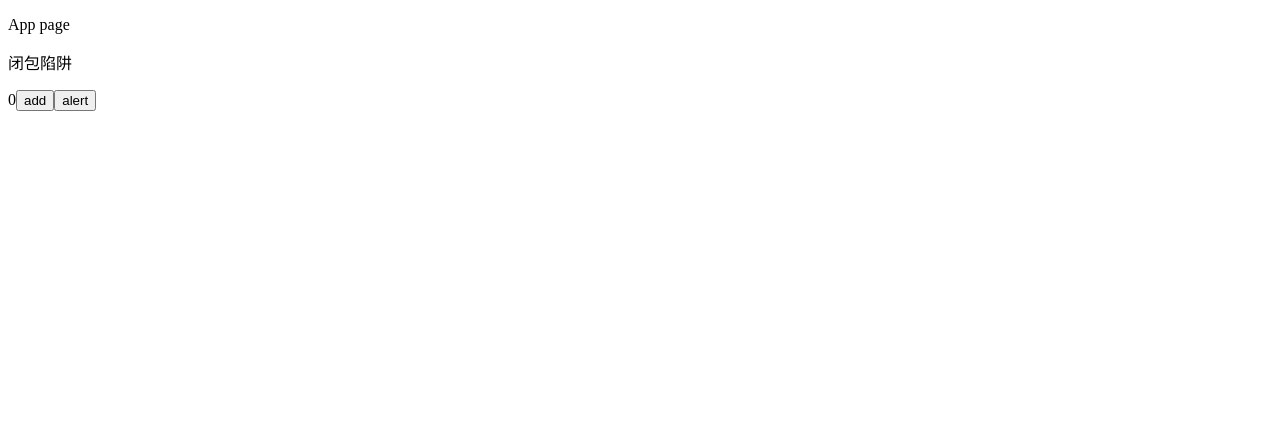
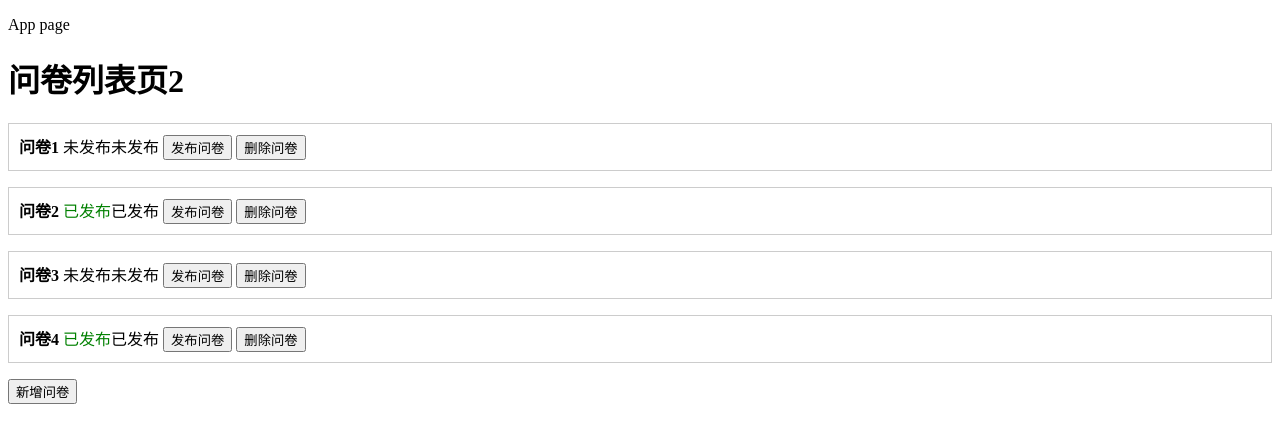
Before and after one commit to squall140/questionnaire, a React (Create React App) app: page / in a window 1280 px wide. Shown: the top 442 px of the page. Built offline with nearby package versions, Linux system fonts and the light colour scheme.

Commit message:
feat styles - 1
ClassNames, CSS Module

```diff
--- a/package.json
+++ b/package.json
@@ -11,6 +11,7 @@
     "@types/react": "^18.0.0",
     "@types/react-dom": "^18.0.0",
     "ahooks": "^3.8.4",
+    "classnames": "^2.5.1",
     "immer": "^10.1.1",
     "react": "18",
     "react-dom": "18",
--- a/src/App.tsx
+++ b/src/App.tsx
@@ -1,6 +1,6 @@
 import React from 'react'
 // import StateDemo from './StateDemo'
-// import List2 from './List2'
+import List2 from './List2'
 // import Demo from './ImmerDemo'
 // import CallBackDemo from './UseCallbackDemo'
 // import useTitle from './hooks/useTitle'
@@ -9,7 +9,7 @@
 // ahooks
 // import { useTitle } from 'ahooks'
 // import { useMouse } from 'ahooks'
-import ClosureTrap from './ClosureTrap'
+// import ClosureTrap from './ClosureTrap'
 
 function App() {
   // Custom hooks
@@ -23,10 +23,10 @@
       <p>App page</p>
       {/* <p>{loading ? 'Loading...' : info}</p> */}
       {/* <StateDemo /> */}
-      {/* <List2 /> */}
+      <List2 />
       {/* <Demo /> */}
       {/* <CallBackDemo /> */}
-      <ClosureTrap />
+      {/* <ClosureTrap /> */}
     </>
   )
 }
--- /dev/null
+++ b/src/components/QuestionCard.css
@@ -0,0 +1,9 @@
+.list-item{
+     border: 1px solid #ccc;
+     padding: 10px;
+     margin-bottom: 16px;
+}
+
+.published {
+     border-color: green;
+}
--- /dev/null
+++ b/src/components/QuestionCard.module.css
@@ -0,0 +1,9 @@
+.list-item{
+    border: 1px solid #ccc;
+    padding: 10px;
+    margin-bottom: 16px;
+}
+
+.published {
+    border-color: green;
+}
--- a/src/components/QuestionCard.tsx
+++ b/src/components/QuestionCard.tsx
@@ -1,4 +1,7 @@
 import React, { FC, useEffect } from 'react'
+// import './QuestionCard.css'
+// import classNames from 'classnames'
+import styles from './QuestionCard.module.css'
 
 // ts 自定义类型
 type PropsType = {
@@ -49,9 +52,12 @@
   //   [publishedClass]: isPublished,
   // })
 
+  // use ClassNames plugin
+  // const itemClassName = classNames('list-item', { published: isPublished })
+
   return (
     //   <div key={id} className={itemClassName}>
-    <div key={id} className="list-item">
+    <div key={id} className={styles['list-item']}>
       <strong>{title}</strong>
       &nbsp;
       {/* 条件判断 */}
```
Also changed, not shown: 2 other files (tests, documents, lock files or other folders).
